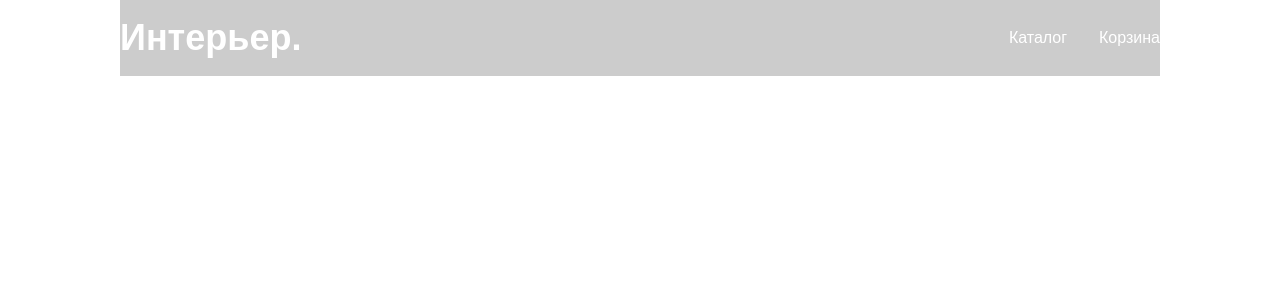
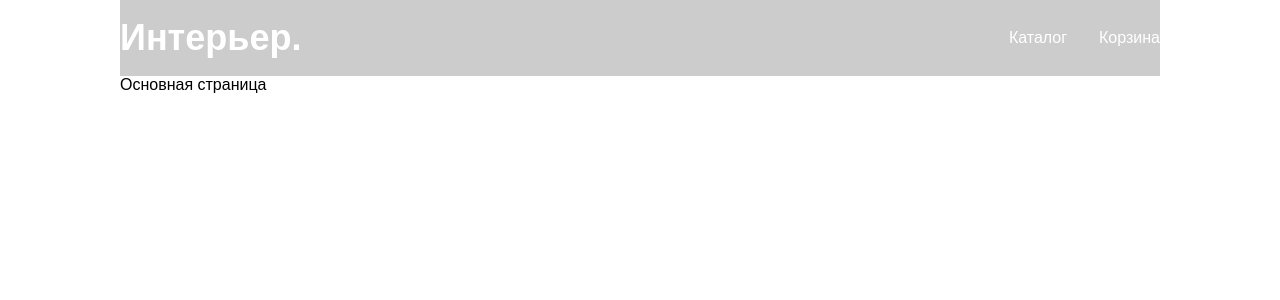
Before and after one commit to pavellevap2/skypro-testovoe, a React (Create React App) app: page / in a window 1280 px wide. Shown: the top 300 px of the page. Built offline with nearby package versions, Linux system fonts and the light colour scheme.

Commit message:
feat: add pages

```diff
--- a/src/components/app/App.tsx
+++ b/src/components/app/App.tsx
@@ -1,11 +1,19 @@
 import React from 'react';
+import { Routes, Route } from 'react-router-dom';
 import './App.scss';
 import Header from '../header/Header';
+import MainPage from '../../pages/main';
+import CartPage from '../../pages/cart';
 
 function App() {
   return (
     <div className="App">
       <Header />
+      <Routes>
+        <Route index element={<MainPage />} />
+        <Route path="/cart" element={<CartPage />} />
+        <Route />
+      </Routes>
     </div>
   );
 }
--- /dev/null
+++ b/src/components/catalog/ Catalog.tsx
@@ -0,0 +1,5 @@
+const Catalog = () => {
+  return <main>Основа</main>;
+};
+
+export default Catalog;
--- /dev/null
+++ b/src/pages/cart.tsx
@@ -0,0 +1,5 @@
+const CartPage = () => {
+  return <div>страница корзины</div>;
+};
+
+export default CartPage;
--- /dev/null
+++ b/src/pages/main.tsx
@@ -0,0 +1,5 @@
+const MainPage = () => {
+  return <div>Основная страница</div>;
+};
+
+export default MainPage;
```
